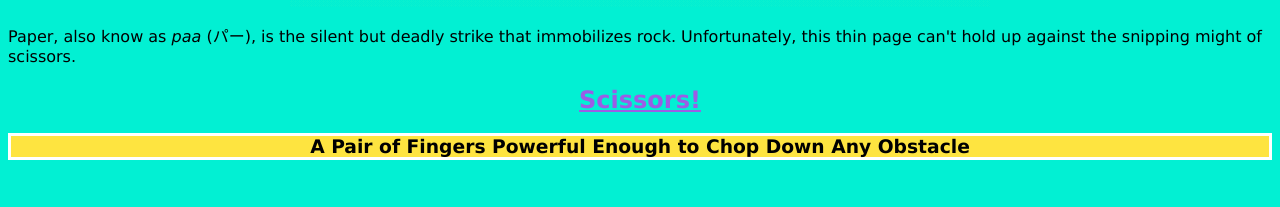
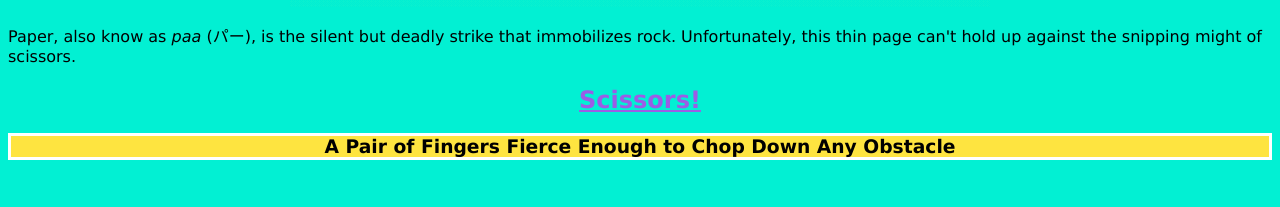
Before and after one commit to mailee00/hyper, a plain HTML site: page index.html in a window 1280 px wide. Shown: the part 1840-2047 px from the top of the page. Drawn offline with Linux system fonts and the light colour scheme.

Commit message:
fourthpush

```diff
--- a/index.html
+++ b/index.html
@@ -74,7 +74,7 @@
 
 
 	<h2><u>Scissors!</u></h2>
-		<h3 class="sub">A Pair of Fingers Powerful Enough to Chop Down Any Obstacle</h3>
+		<h3 class="sub">A Pair of Fingers Fierce Enough to Chop Down Any Obstacle</h3>
 		<img src="images/scissors.GIF" alt="An animated graphic of a hand with two fingers extended with the English and Japanese words for scissors." 	class="center">
 		<p>Scissors, called <em>choki</em> (チョキ), are the swift slash that vanquish paper. Regrettably, this delicate tool is unequipped to deal with the pulverizing prowess of rock. </p>
 
```
